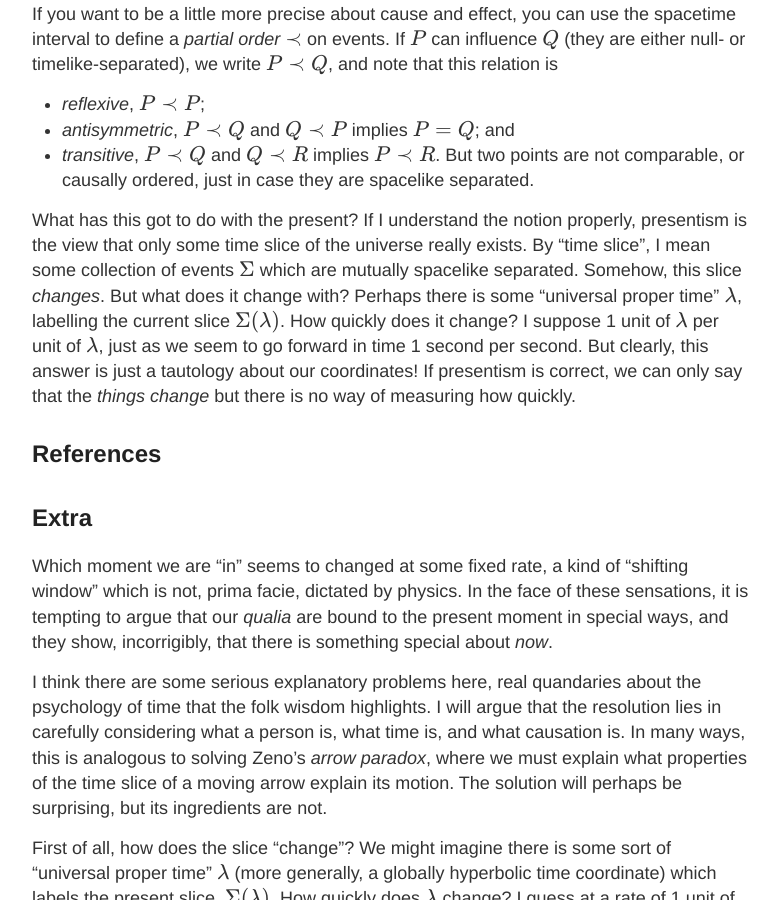
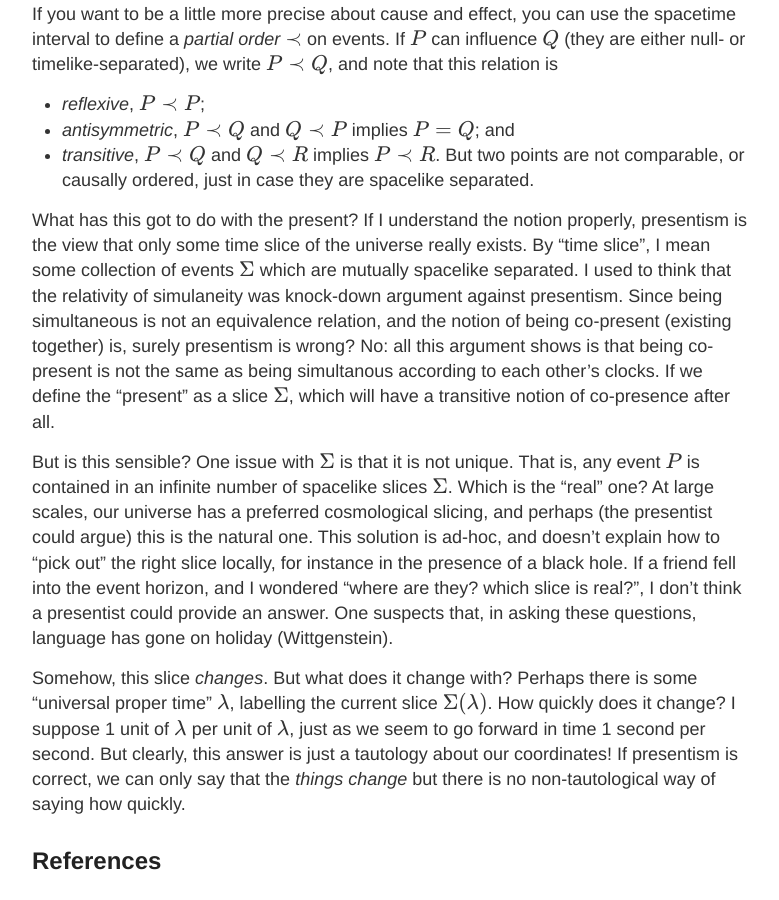
Before and after one commit to hapax/hapax.github.io, a Jekyll site: the page built from assets/psychology-time.md, in a window 1280 px wide and 900 px high, scrolled down 1782 px. Shown: the whole window, without its empty margins (248-1027 px from the left). Built offline with Jekyll 4.4.1, drawn with Linux system fonts in a browser that asks for light colours; our own code applies the rules of GitHub Pages for plain Markdown files; formulas are drawn with MathJax 3; a script that is not in the unit is left out.

Commit message:
Update presentism

```diff
--- a/assets/psychology-time.md
+++ b/assets/psychology-time.md
@@ -115,6 +115,29 @@ If I understand the notion properly, presentism is the view that only
 some time slice of the universe really exists.
 By "time slice", I mean some collection of events $\Sigma$ which are
 mutually spacelike separated.
+I used to think that the relativity of simulaneity was knock-down
+argument against presentism.
+Since being simultaneous is not an equivalence relation, and the
+notion of being co-present (existing together) is, surely presentism is wrong?
+No: all this argument shows is that being co-present is not the same
+as being simultanous according to each other's clocks.
+If we define the "present" as a slice $\Sigma$, which will have a
+transitive notion of co-presence after all.
+
+But is this sensible?
+One issue with $\Sigma$ is that it is not unique.
+That is, any event $P$ is contained in an infinite number of spacelike
+slices $\Sigma$.
+Which is the "real" one?
+At large scales, our universe has a preferred cosmological slicing,
+and perhaps (the presentist could argue) this is the natural one.
+This solution is ad-hoc, and doesn't explain how to "pick out" the
+right slice locally, for instance in the presence of a black hole.
+If a friend fell into the event horizon, and I wondered "where are
+they? which slice is real?", I don't think a presentist could provide
+an answer.
+One suspects that, in asking these questions, language has gone on holiday (Wittgenstein).
+
 Somehow, this slice *changes*.
 But what does it change with?
 Perhaps there is some "universal proper time" $\lambda$, labelling the
@@ -124,7 +147,7 @@ I suppose 1 unit of $\lambda$ per unit of $\lambda$, just as we seem
 to go forward in time 1 second per second.
 But clearly, this answer is just a tautology about our coordinates!
 If presentism is correct, we can only say that the *things change* but
-there is no way of measuring how quickly.
+there is no non-tautological way of saying how quickly.
 
 ## References
 
```
Also changed, not shown: 1 other file.
